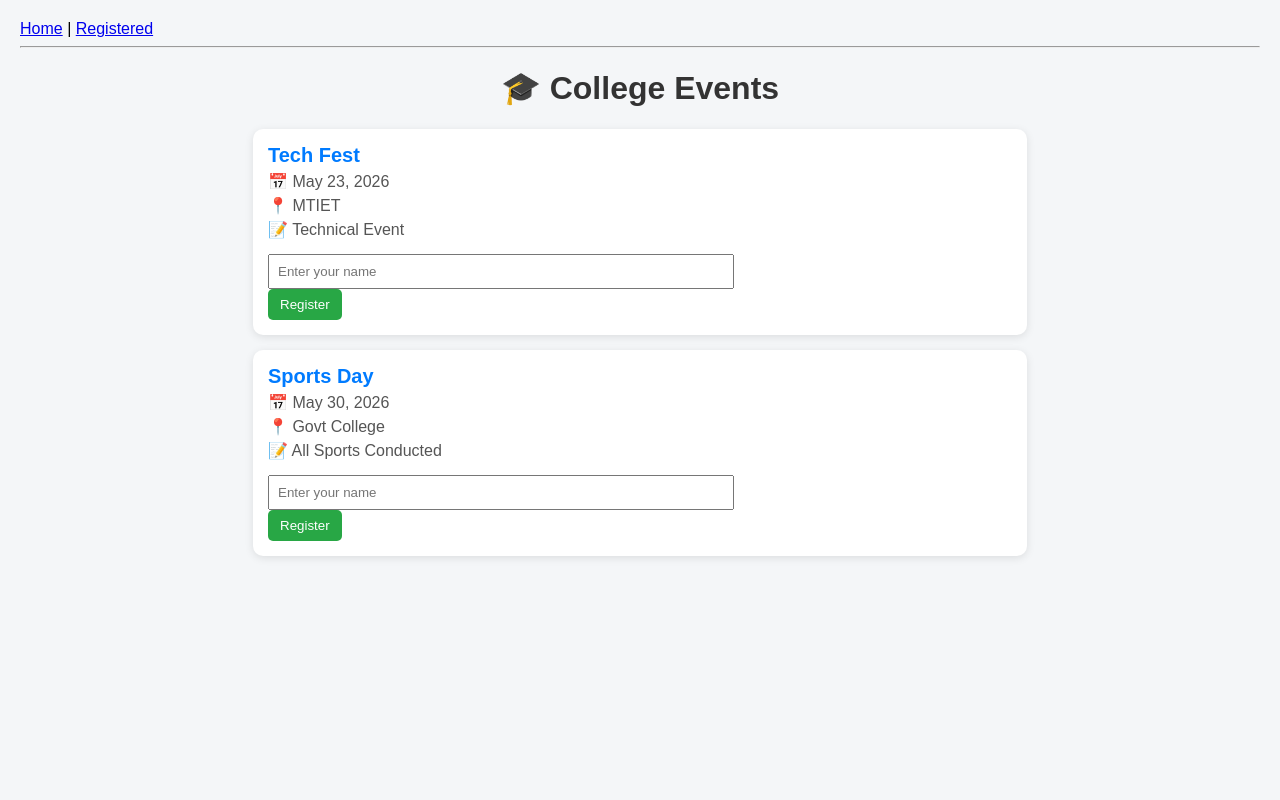
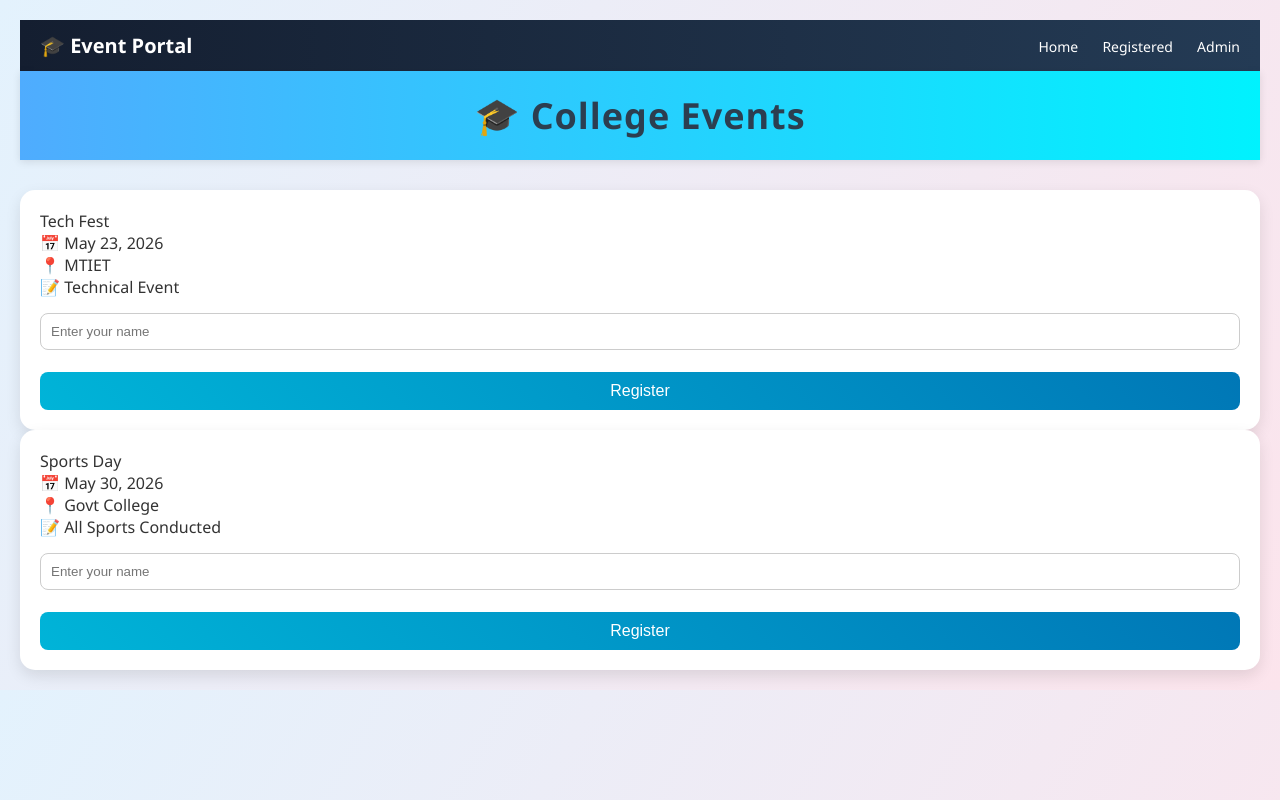
Before and after one commit to Shadab8994/CEP-Backend, a Django app: page / in a window 1280 px wide. Run offline with Django 5.2, Linux system fonts and the light colour scheme; data comes from the database, SQL or seed files in the repository; both versions use the stored data as it was after the commit; parts of the project's set-up code (start-up, migrations or seed data) failed here and were passed over.

Commit message:
Updated project

```diff
--- /dev/null
+++ b/events/static/events/style.css
@@ -0,0 +1,289 @@
+/* body {
+    font-family: Arial, sans-serif;
+    background-color: #f4f6f9;
+    margin: 0;
+    padding: 0;
+}
+
+h1 {
+    text-align: center;
+    background-color: #2c3e50;
+    color: white;
+    padding: 15px;
+    margin: 0;
+}
+
+.container {
+    width: 80%;
+    margin: auto;
+    margin-top: 20px;
+}
+
+.card {
+    background: white;
+    padding: 15px;
+    margin-bottom: 15px;
+    border-radius: 8px;
+    box-shadow: 0 2px 5px rgba(0,0,0,0.1);
+}
+
+button {
+    background-color: #3498db;
+    color: white;
+    border: none;
+    padding: 8px 12px;
+    border-radius: 5px;
+    cursor: pointer;
+}
+
+button:hover {
+    background-color: #2980b9;
+} */
+
+
+/* Reset */
+* {
+    margin: 0;
+    padding: 0;
+    box-sizing: border-box;
+}
+
+/* Body */
+body {
+    font-family: 'Segoe UI', Tahoma, Geneva, Verdana, sans-serif;
+    background: linear-gradient(120deg, #f6f9fc, #e9f2ff);
+    color: #333;
+}
+
+/* Header */
+h1 {
+    text-align: center;
+    background: linear-gradient(90deg, #4facfe, #00f2fe);
+    color: white;
+    padding: 20px;
+    font-size: 28px;
+    letter-spacing: 1px;
+    box-shadow: 0 2px 8px rgba(0,0,0,0.1);
+}
+
+/* Container */
+.container {
+    width: 90%;
+    max-width: 1000px;
+    margin: 30px auto;
+}
+
+/* Card Design */
+.card {
+    background: white;
+    padding: 20px;
+    margin-bottom: 20px;
+    border-radius: 12px;
+    box-shadow: 0 4px 12px rgba(0,0,0,0.08);
+    transition: transform 0.2s ease, box-shadow 0.2s ease;
+}
+
+/* Hover Effect */
+.card:hover {
+    transform: translateY(-5px);
+    box-shadow: 0 6px 18px rgba(0,0,0,0.12);
+}
+
+/* Event Title */
+.card h2 {
+    color: #2c3e50;
+    margin-bottom: 10px;
+}
+
+/* Text spacing */
+.card p {
+    margin: 6px 0;
+    line-height: 1.5;
+}
+
+/* Button */
+button {
+    margin-top: 12px;
+    padding: 10px 15px;
+    border: none;
+    border-radius: 8px;
+    background: linear-gradient(90deg, #36d1dc, #5b86e5);
+    color: white;
+    font-size: 14px;
+    cursor: pointer;
+    transition: 0.3s;
+}
+
+/* Button Hover */
+button:hover {
+    transform: scale(1.05);
+    background: linear-gradient(90deg, #5b86e5, #36d1dc);
+}
+
+/* Links */
+a {
+    text-decoration: none;
+}
+
+/* Mobile Responsive */
+@media (max-width: 600px) {
+    h1 {
+        font-size: 22px;
+        padding: 15px;
+    }
+
+    .card {
+        padding: 15px;
+    }
+
+    button {
+        width: 100%;
+    }
+}
+
+
+/* NAVBAR */
+.navbar {
+    display: flex;
+    justify-content: space-between;
+    align-items: center;
+    background: linear-gradient(90deg, #141e30, #243b55);
+    padding: 12px 20px;
+    color: white;
+}
+
+/* Logo */
+.logo {
+    font-size: 20px;
+    font-weight: bold;
+}
+
+/* Links */
+.nav-links a {
+    color: white;
+    margin-left: 20px;
+    text-decoration: none;
+    font-size: 14px;
+    transition: 0.3s;
+}
+
+/* Hover effect */
+.nav-links a:hover {
+    color: #00f2fe;
+}
+
+/* Mobile */
+@media (max-width: 600px) {
+    .navbar {
+        flex-direction: column;
+        align-items: flex-start;
+    }
+
+    .nav-links {
+        margin-top: 10px;
+    }
+
+    .nav-links a {
+        display: block;
+        margin: 5px 0;
+    }
+}
+
+/* Reset */
+* {
+    margin: 0;
+    padding: 0;
+    box-sizing: border-box;
+}
+
+/* Body */
+body {
+    font-family: 'Segoe UI', sans-serif;
+    background: linear-gradient(120deg, #e3f2fd, #fce4ec);
+    color: #333;
+    padding: 20px;
+}
+
+/* Main Container - FULL WIDTH */
+.container {
+    width: 100%;
+    max-width: 1400px;
+    margin: auto;
+}
+
+/* Heading */
+h1 {
+    text-align: center;
+    margin-bottom: 30px;
+    font-size: 36px;
+    color: #2c3e50;
+}
+
+/* Grid Layout */
+.events-grid {
+    display: grid;
+    grid-template-columns: repeat(auto-fit, minmax(320px, 1fr));
+    gap: 25px;
+}
+
+/* Event Card */
+.event-card {
+    background: #ffffff;
+    padding: 20px;
+    border-radius: 15px;
+    box-shadow: 0 6px 15px rgba(0,0,0,0.1);
+    transition: 0.3s;
+}
+
+.event-card:hover {
+    transform: translateY(-5px);
+}
+
+/* Event Title */
+.event-card h2 {
+    margin-bottom: 10px;
+    color: #0077b6;
+}
+
+/* Text */
+.event-card p {
+    margin: 8px 0;
+    line-height: 1.5;
+}
+
+/* Form */
+form {
+    margin-top: 15px;
+}
+
+/* Input */
+input[type="text"] {
+    width: 100%;
+    padding: 10px;
+    margin-bottom: 10px;
+    border-radius: 8px;
+    border: 1px solid #ccc;
+}
+
+/* Button */
+button {
+    width: 100%;
+    padding: 10px;
+    background: linear-gradient(45deg, #00b4d8, #0077b6);
+    color: white;
+    border: none;
+    border-radius: 8px;
+    cursor: pointer;
+    font-size: 16px;
+}
+
+button:hover {
+    background: linear-gradient(45deg, #0077b6, #023e8a);
+}
+
+/* Mobile Adjustments */
+@media (max-width: 600px) {
+    h1 {
+        font-size: 28px;
+    }
+}
--- a/events/templates/events/index.html
+++ b/events/templates/events/index.html
@@ -1,9 +1,11 @@
+ {% load static %}
+
 <!DOCTYPE html>
 <html>
 <head>
     <title>College Events</title>
-
-    <style>
+<link rel="stylesheet" href="{% static 'events/style.css' %}">
+    {% comment %} <style>
         body {
             font-family: Arial;
             background-color: #f4f6f8;
@@ -54,13 +56,23 @@
         button:hover {
             background: #218838;
         }
-    </style>
+    </style> {% endcomment %}
 </head>
 
 <body>
-    <a href="/">Home</a> |
+    {% comment %} <a href="/">Home</a> |
 <a href="/registered/">Registered</a>
-<hr>
+<hr> {% endcomment %}
+
+<div class="navbar">
+    <div class="logo">🎓 Event Portal</div>
+    <div class="nav-links">
+        <a href="/">Home</a>
+        <a href="/registered/">Registered</a>
+        <a href="/admin/">Admin</a>
+    </div>
+</div>
+
 
 <h1>🎓 College Events</h1>
 
```
Also changed, not shown: events/templates/events/registered.html (+15 -5 lines), db.sqlite3, events/migrations/0003_alter_registration_unique_together_and_more.py (added).
